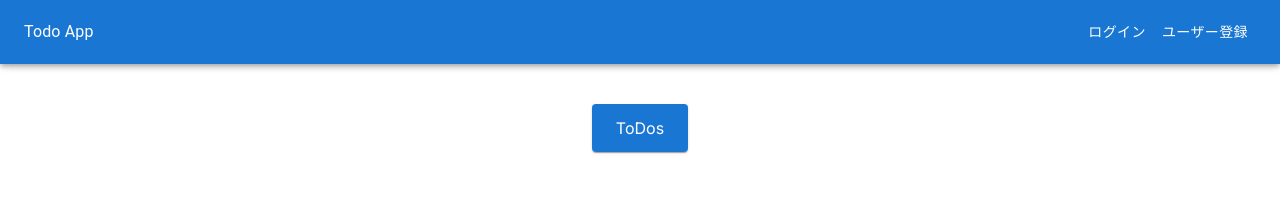
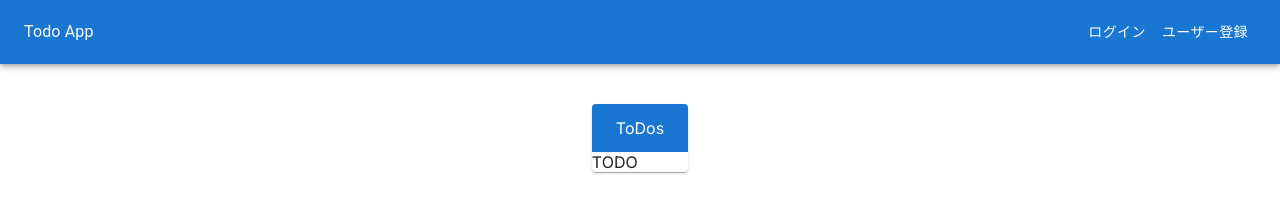
Before and after one commit to teppei-nishi/todo-app, a Next.js app: page /todos in a window 1280 px wide. Shown: the top 222 px of the page. Built offline with nearby package versions, Linux system fonts and the light colour scheme.

Commit message:
no message

```diff
--- a/app/login/page.tsx
+++ b/app/login/page.tsx
@@ -1,12 +1,12 @@
 'use client'
 import { useContext, useState } from 'react'
 import TextField from '@mui/material/TextField'
-import Box from '@mui/material/Box'
 import Button from '@mui/material/Button'
 import axios, { AxiosError } from 'axios'
 import { useMutation } from '@tanstack/react-query'
-import { AppBar, Card, FormControl, Toolbar, Typography } from '@mui/material'
+import { FormControl, Typography } from '@mui/material'
 import { StoreContext } from '../context/store'
+import { Panel } from '@/components/Panel'
 
 type Credentials = {
   email: string
@@ -38,18 +38,8 @@ export default function Login() {
   })
 
   return (
-    <Box
-      sx={{
-        display: 'flex',
-        justifyContent: 'center',
-        alignItems: 'center',
-        flexDirection: 'column',
-      }}
-    >
-      <Card sx={{ mt: 5 }}>
-        <AppBar position="static" elevation={0}>
-          <Toolbar variant="dense">ログイン</Toolbar>
-        </AppBar>
+    <>
+      <Panel title="ログイン" sx={{ mt: 5 }}>
         <FormControl sx={{ display: 'flex', flexDirection: 'column', p: 3 }}>
           <TextField
             label="メールアドレス"
@@ -74,7 +64,7 @@ export default function Login() {
             ログイン
           </Button>
         </FormControl>
-      </Card>
+      </Panel>
       {error && (
         <Typography
           style={{ color: 'red' }}
@@ -82,6 +72,6 @@ export default function Login() {
           dangerouslySetInnerHTML={{ __html: error }}
         />
       )}
-    </Box>
+    </>
   )
 }
--- a/app/register/page.tsx
+++ b/app/register/page.tsx
@@ -1,11 +1,11 @@
 'use client'
 import { useState } from 'react'
 import TextField from '@mui/material/TextField'
-import Box from '@mui/material/Box'
 import Button from '@mui/material/Button'
 import axios, { AxiosError } from 'axios'
 import { useMutation } from '@tanstack/react-query'
-import { AppBar, Card, FormControl, Toolbar, Typography } from '@mui/material'
+import { FormControl, Typography } from '@mui/material'
+import { Panel } from '@/components/Panel'
 
 type Credentials = {
   email: string
@@ -32,18 +32,8 @@ export default function Register() {
   })
 
   return (
-    <Box
-      sx={{
-        display: 'flex',
-        justifyContent: 'center',
-        alignItems: 'center',
-        flexDirection: 'column',
-      }}
-    >
-      <Card sx={{ mt: 5 }}>
-        <AppBar position="static" elevation={0}>
-          <Toolbar variant="dense">ユーザー登録</Toolbar>
-        </AppBar>
+    <>
+      <Panel title="ユーザー登録" sx={{ mt: 5 }}>
         <FormControl sx={{ display: 'flex', flexDirection: 'column', p: 3 }}>
           <TextField
             label="メールアドレス"
@@ -68,7 +58,7 @@ export default function Register() {
             登録
           </Button>
         </FormControl>
-      </Card>
+      </Panel>
       {error && (
         <Typography
           style={{ color: 'red' }}
@@ -76,6 +66,6 @@ export default function Register() {
           dangerouslySetInnerHTML={{ __html: error }}
         />
       )}
-    </Box>
+    </>
   )
 }
--- a/app/todos/page.tsx
+++ b/app/todos/page.tsx
@@ -1,22 +1,12 @@
 'use client'
-import Box from '@mui/material/Box'
-import { AppBar, Card, Toolbar } from '@mui/material'
+import { Panel } from '@/components/Panel'
 
 export default function Todos() {
   return (
-    <Box
-      sx={{
-        display: 'flex',
-        justifyContent: 'center',
-        alignItems: 'center',
-        flexDirection: 'column',
-      }}
-    >
-      <Card sx={{ mt: 5 }}>
-        <AppBar position="static" elevation={0}>
-          <Toolbar variant="dense">ToDos</Toolbar>
-        </AppBar>
-      </Card>
-    </Box>
+    <>
+      <Panel title="ToDos" sx={{ mt: 5 }}>
+        <div>TODO</div>
+      </Panel>
+    </>
   )
 }
--- a/components/App.tsx
+++ b/components/App.tsx
@@ -1,5 +1,5 @@
 'use client'
-import { AppBar, Toolbar } from '@mui/material'
+import { Box, Toolbar } from '@mui/material'
 import { FC, ReactNode } from 'react'
 import { GlobalHeader } from './GlobalHeader'
 
@@ -9,7 +9,16 @@ export const App: FC<{ children: ReactNode }> = ({ children }) => {
       <GlobalHeader />
       <main>
         <Toolbar />
-        {children}
+        <Box
+          sx={{
+            display: 'flex',
+            justifyContent: 'center',
+            alignItems: 'center',
+            flexDirection: 'column',
+          }}
+        >
+          {children}
+        </Box>
       </main>
     </div>
   )
--- /dev/null
+++ b/components/Panel.tsx
@@ -0,0 +1,19 @@
+import { AppBar, Box, Card, SxProps, Theme, Toolbar } from '@mui/material'
+import { FC, ReactNode } from 'react'
+
+type Props = {
+  title: string
+  children: ReactNode
+  sx?: SxProps<Theme>
+}
+
+export const Panel: FC<Props> = ({ title, children, sx }) => {
+  return (
+    <Card sx={sx}>
+      <AppBar position="static" elevation={0}>
+        <Toolbar variant="dense">{title}</Toolbar>
+      </AppBar>
+      <Box>{children}</Box>
+    </Card>
+  )
+}
--- a/tsconfig.json
+++ b/tsconfig.json
@@ -21,7 +21,8 @@
     ],
     "paths": {
       "@/*": ["./*"]
-    }
+    },
+    "noUnusedLocals": true
   },
   "include": ["next-env.d.ts", "**/*.ts", "**/*.tsx", ".next/types/**/*.ts"],
   "exclude": ["node_modules"]
```
Also changed, not shown: app/layout.tsx (+2 -5 lines).
